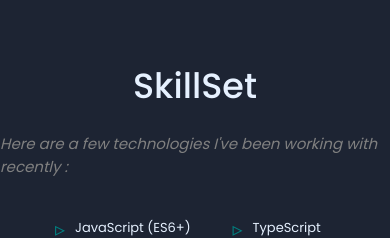
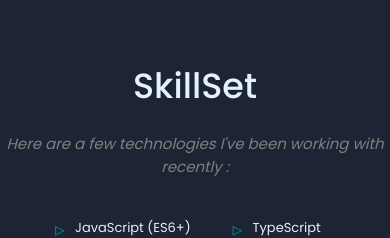
Before and after one commit to codesabhi/abhishek-portfolio, a React (Create React App) app: page / in a window 390 px wide. Shown: the part 1520-1758 px from the top of the page. Built offline with nearby package versions, Linux system fonts and the light colour scheme; a web font is replaced by a local one.

Commit message:
favicon generated

```diff
--- a/src/components/hero/Hero.js
+++ b/src/components/hero/Hero.js
@@ -2,11 +2,10 @@
 import "./hero.css";
 import Me from "../../img/portfolio-image2.png";
 import { FiGithub, FiLinkedin, FiTwitter } from "react-icons/fi";
-import { useContext } from "react";
-import { ThemeContext } from "../../context";
+
 
 const Hero = () => {
-  const theme = useContext(ThemeContext);
+  // const theme = useContext(ThemeContext);
 
   return (
     <div className="i">
--- a/src/components/productCard/productcard.css
+++ b/src/components/productCard/productcard.css
@@ -154,7 +154,6 @@
 
     .c-title{
         text-align: center;
-        /* margin-top: 0px; */
         font-weight: 400;
         font-size: 28px;
     }
--- a/src/components/projects/projects.css
+++ b/src/components/projects/projects.css
@@ -58,4 +58,8 @@
         align-items: center;
     }
 
+    .pr-title{
+        text-align: center;
+    }
+
 }
--- a/src/components/skills/skill.css
+++ b/src/components/skills/skill.css
@@ -87,6 +87,7 @@
   .s-desc{
     font-weight: 400;
     font-size: 15px;
+    text-align: center;
   }
 
   .s-skillset{
```
Also changed, not shown: public/index.html (+1 -21 lines), src/img/award.png (deleted), 1 other file (tests, documents, lock files or other folders).
